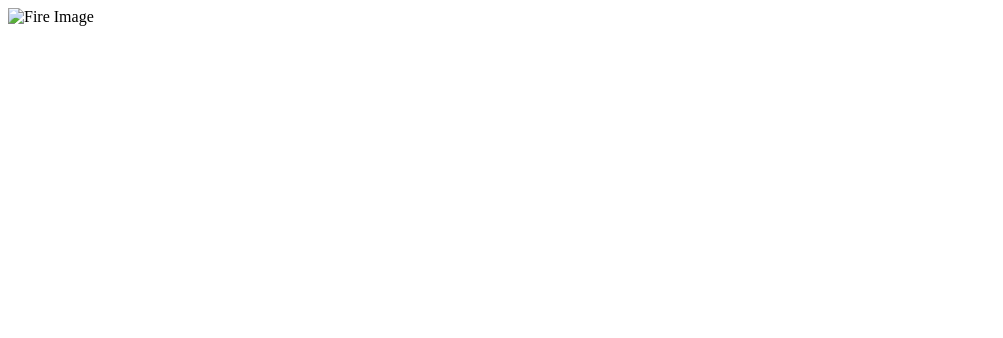
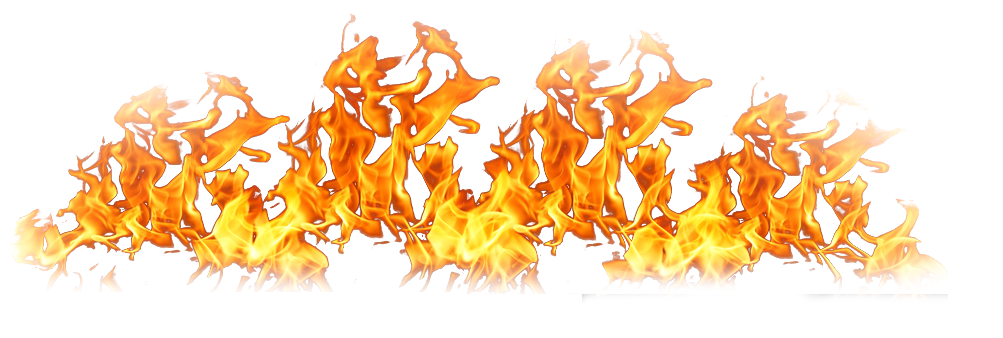
Before and after one commit to ricard0o/ricard0o.github.io, a plain HTML site: page index.html in a window 1280 px wide. Shown: the whole page, without its empty margins (0-1003 px from the left). Drawn offline with Linux system fonts and the light colour scheme.

Commit message:
Update index.html

```diff
--- a/index.html
+++ b/index.html
@@ -5,6 +5,6 @@
     <title>My test page</title>
   </head>
   <body>
-    <img src="images/fire.png" alt="Fire Image">
+    <img src="fire.png" alt="Fire Image">
   </body>
 </html>
```
